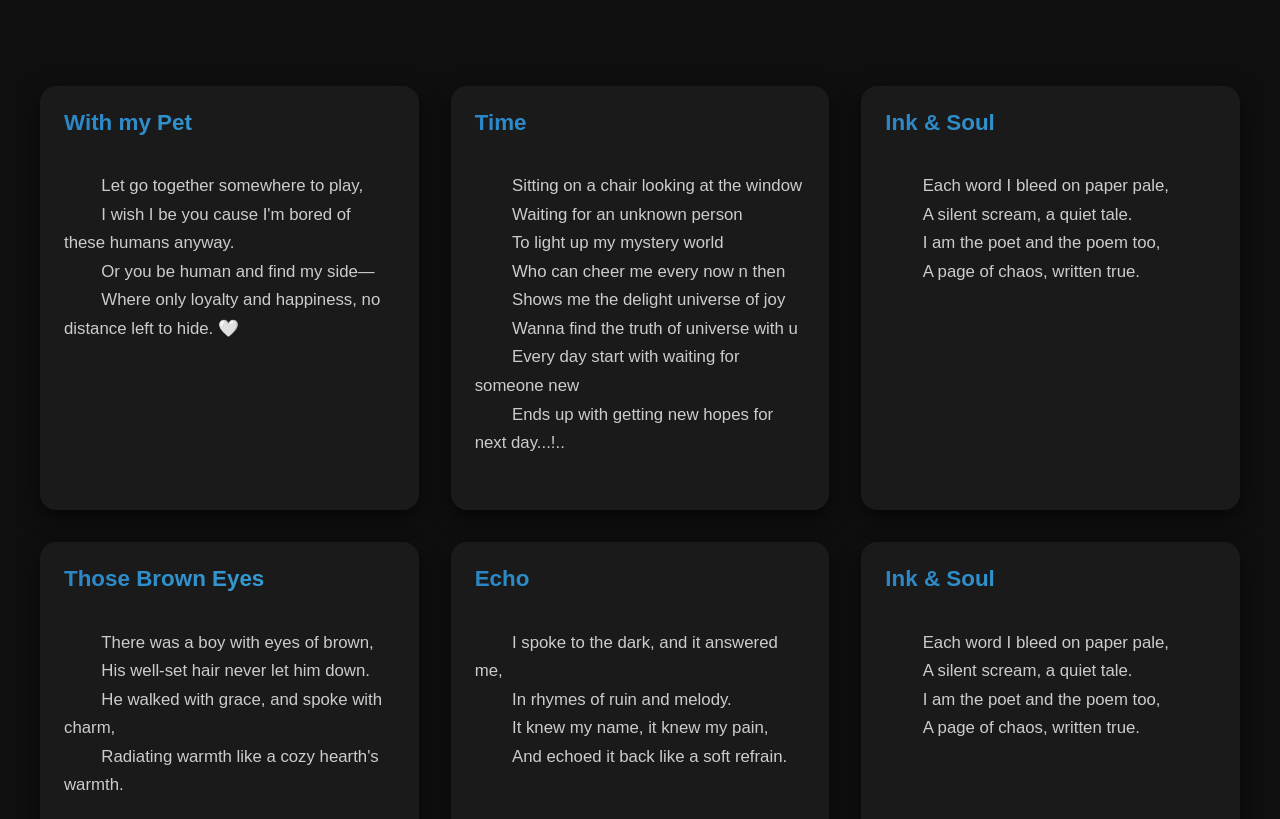
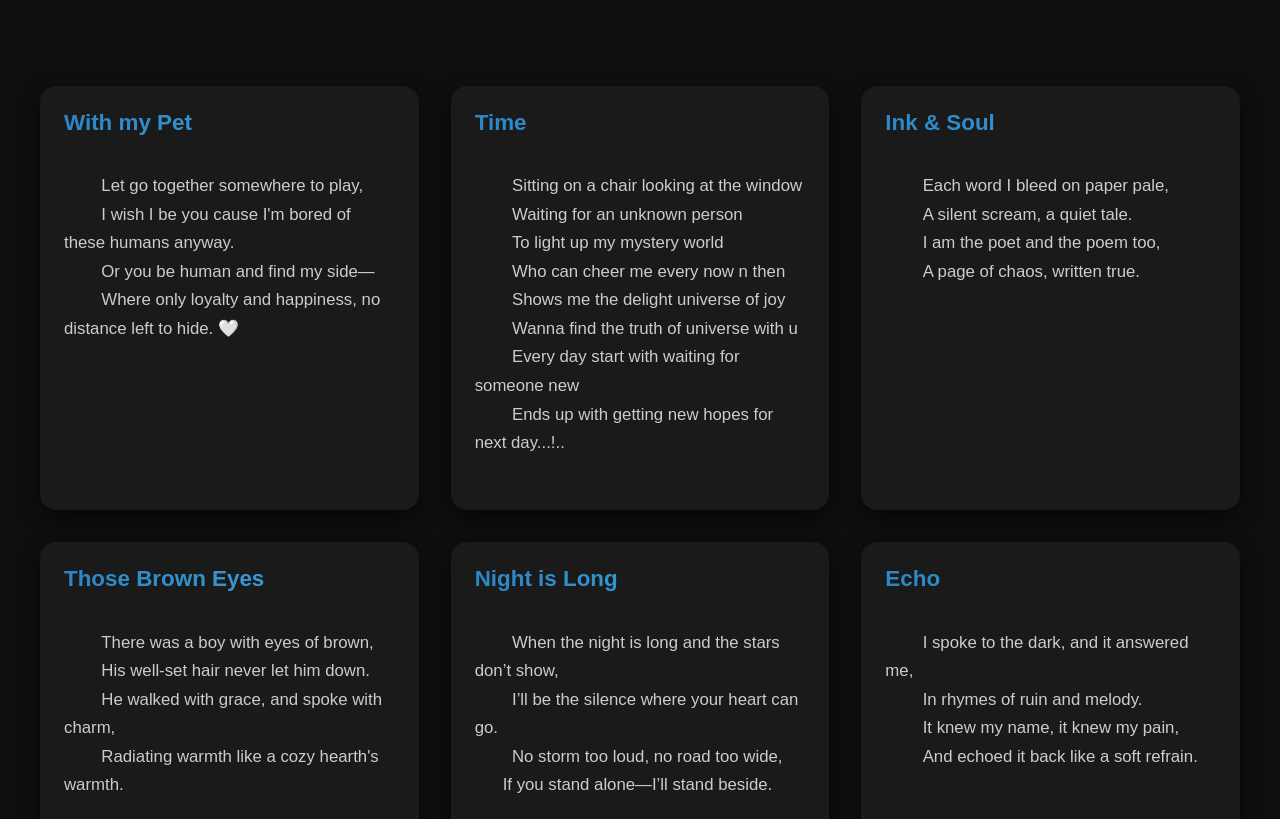
Before and after one commit to Bhumika-2112/Bhumi_portfolio, a plain HTML site: page poem.html in a window 1280 px wide. Shown: the part 133-952 px from the top of the page. Drawn offline with Linux system fonts and the light colour scheme.

Commit message:
Update poem.html

```diff
--- a/poem.html
+++ b/poem.html
@@ -152,6 +152,16 @@
     </div>
 
     <div class="poem-card">
+      <div class="poem-title">Night is Long</div>
+      <div class="poem-body">
+        When the night is long and the stars don’t show,
+        I’ll be the silence where your heart can go.
+        No storm too loud, no road too wide,
+      If you stand alone—I’ll stand beside.
+      </div>
+    </div>
+
+    <div class="poem-card">
       <div class="poem-title">Echo</div>
       <div class="poem-body">
         I spoke to the dark, and it answered me,
```
